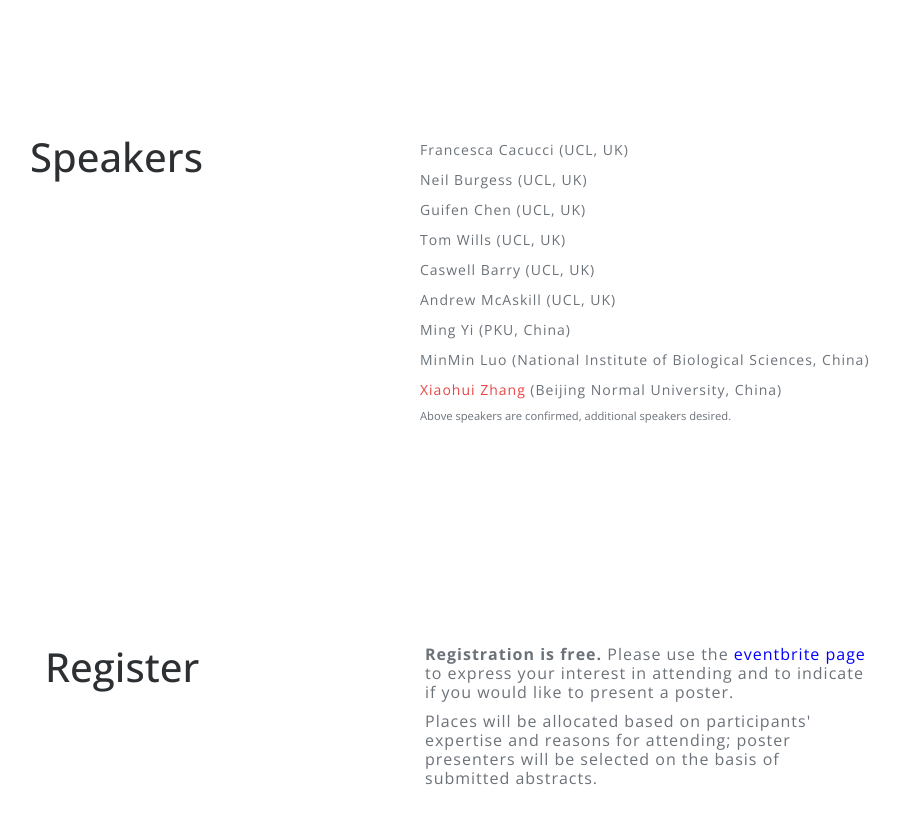
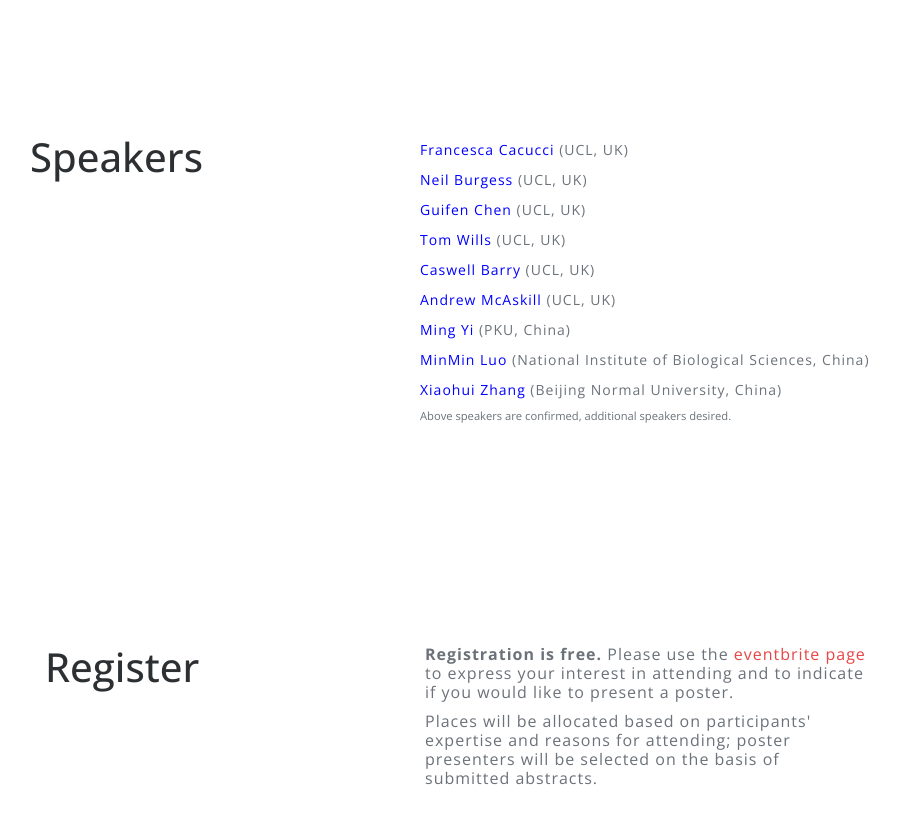
Before and after one commit to annie2013/hippo-conf, a plain HTML site: page index.html in a window 1280 px wide. Shown: the part 820-1643 px from the top of the page, without its empty margins (40-939 px from the left). Drawn offline with nearby package versions, Linux system fonts and the light colour scheme.

Commit message:
add links to the speaker list

```diff
--- a/index.html
+++ b/index.html
@@ -153,15 +153,15 @@
       <div class="col-md-5 col-sm-6">
         <div class="intro-content">
           <ul>
-            <li>Francesca Cacucci (UCL, UK)</li>
-            <li>Neil Burgess (UCL, UK)</li>
-            <li>Guifen Chen (UCL, UK)<li>
-            <li>Tom Wills (UCL, UK)</li>
-            <li>Caswell Barry (UCL, UK)</li>
-            <li>Andrew McAskill (UCL, UK)</li>
-			<li>Ming Yi (PKU, China)</li>
-			<li>MinMin Luo (National Institute of Biological Sciences, China)</li>
-			<li> <a href="http://brain.bnu.edu.cn/home/xhzhang/people.php" target="_blank">Xiaohui Zhang</a> (Beijing Normal University, China)</li>
+            <li><a href="https://www.ucl.ac.uk/biosciences/departments/npp/neuroscience-phd/supervisors/francesca_cacucci" style="color:blue" target="_blank">Francesca Cacucci</a> (UCL, UK)</li>
+            <li><a href="https://www.ucl.ac.uk/pals/people/neil-burgess" style="color:blue" target="_blank">Neil Burgess</a> (UCL, UK)</li>
+            <li><a href="https://www.researchgate.net/profile/Guifen_Chen" style="color:blue" target="_blank">Guifen Chen</a> (UCL, UK)<li>
+            <li><a href="https://www.ucl.ac.uk/biosciences/departments/cdb/people/thomas-wills" style="color:blue" target="_blank">Tom Wills</a> (UCL, UK)</li>
+            <li><a href="https://www.ucl.ac.uk/biosciences/departments/cdb/people/caswell-barry" style="color:blue" target="_blank">Caswell Barry</a> (UCL, UK)</li>
+            <li><a href="https://www.macaskilllab.com/" style="color:blue" target="_blank">Andrew McAskill</a> (UCL, UK)</li>
+			<li><a href="http://nri.bjmu.edu.cn/english/people/faculty/181811.htm" style="color:blue" target="_blank">Ming Yi</a> (PKU, China)</li>
+			<li><a href="http://www.nibs.ac.cn/en/yjsjyimgshow.php?cid=5&sid=6&id=775" style="color:blue" target="_blank">MinMin Luo</a> (National Institute of Biological Sciences, China)</li>
+			<li> <a href="http://brain.bnu.edu.cn/home/xhzhang/people.php" style="color:blue" target="_blank">Xiaohui Zhang</a> (Beijing Normal University, China)</li>
           </ul>
           <span style="font-size: 0.8em;">Above speakers are confirmed, additional speakers desired.</span>
         </div>
@@ -180,7 +180,7 @@
       <div class="col-md-5 col-sm-6">
       	<div class="intro-content">
       	<p>
-          <strong>Registration is free.</strong> Please use the <a href="https://www.eventbrite.com/e/hippocampal-physiology-and-pathology-tickets-48305409781" style="color:blue" target="_blank">eventbrite page</a> to express your interest in attending and to indicate if you would like to present a poster.
+          <strong>Registration is free.</strong> Please use the <a href="https://www.eventbrite.com/e/hippocampal-physiology-and-pathology-tickets-48305409781" target="_blank">eventbrite page</a> to express your interest in attending and to indicate if you would like to present a poster.
          </p>
          <p>
 			Places will be allocated based on participants' expertise and reasons for attending; poster presenters will be selected on the basis of submitted abstracts.
```
